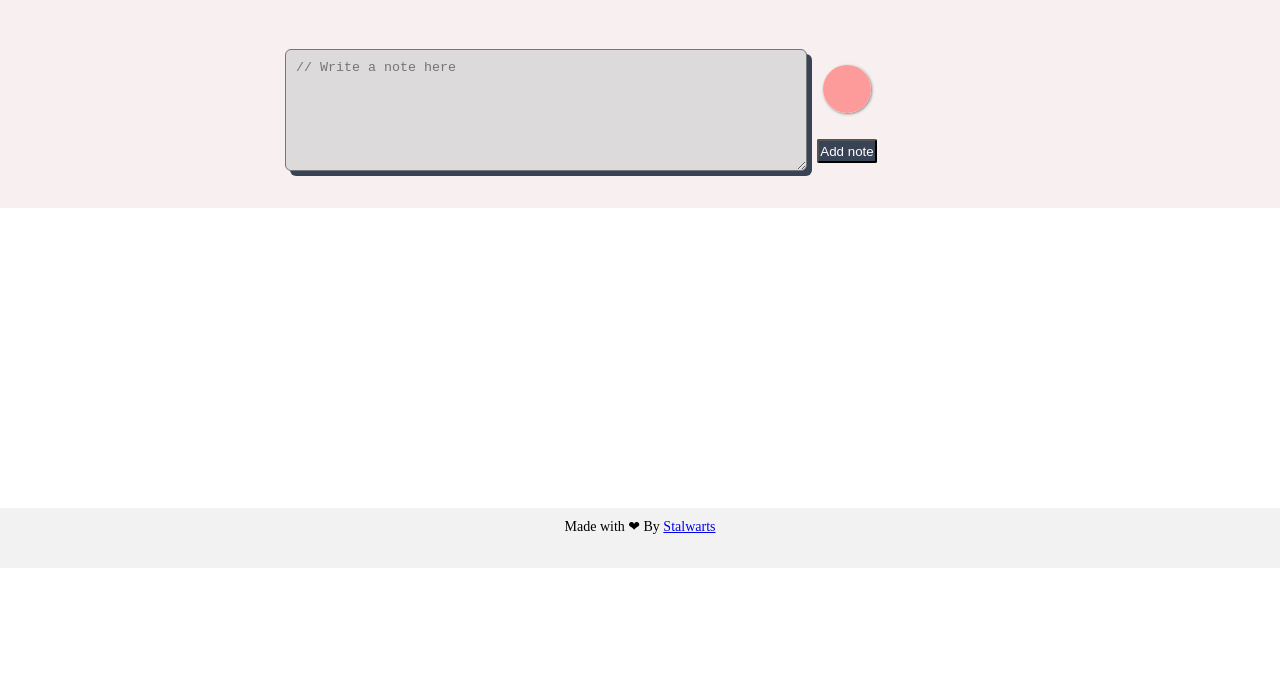
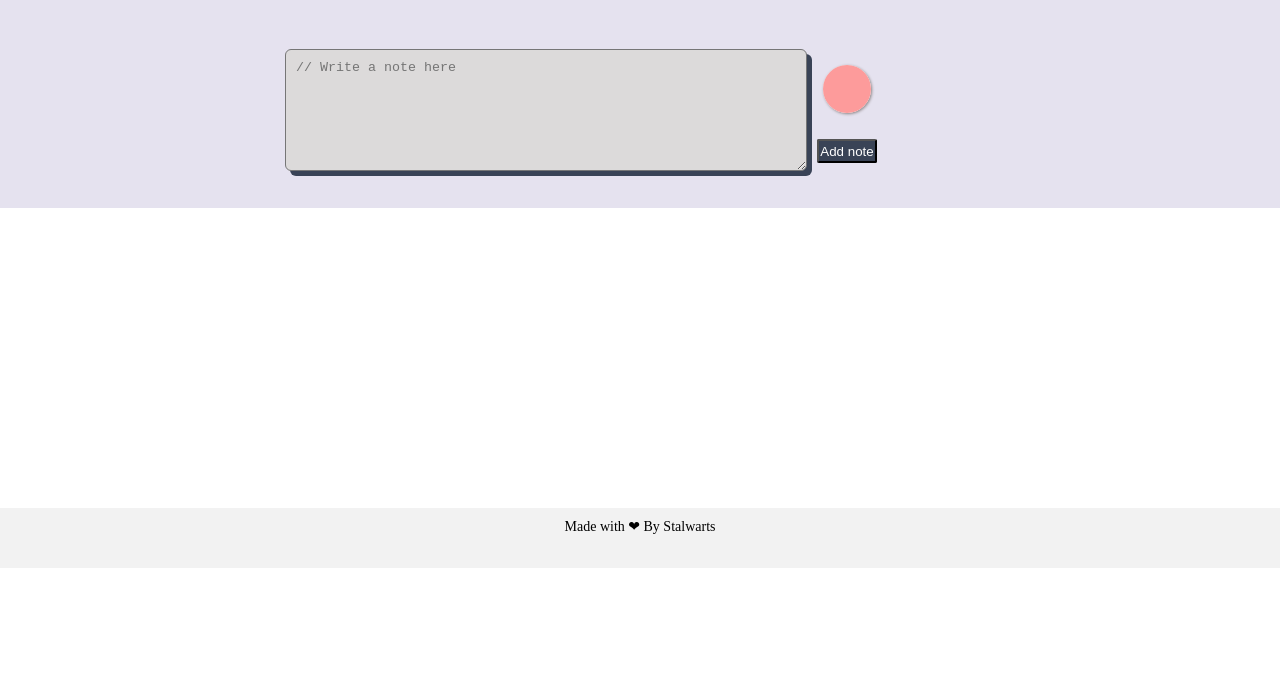
Before and after one commit to SyedFahad-CS/WallofLove, a plain HTML site: page index.html in a window 1280 px wide. Shown: the part 110-800 px from the top of the page. Drawn offline with Linux system fonts and the light colour scheme; a web font is replaced by a local one.

Commit message:
Styling of Anchor tag

```diff
--- a/style.css
+++ b/style.css
@@ -12,8 +12,29 @@
 }
 
 .header {
-    background-color: #f8f0f0;
+    background-color: #2b177a1f;
 }
+
+a{
+    text-decoration: none;
+    color: black;
+
+
+}
+a:link{
+    text-decoration: black;
+}
+a:visited{
+    color: black;
+}
+/* a:hover{
+    color: var(--primary-color);
+} */
+a:active{
+    text-decoration: none;
+    text-decoration-color: none;
+}
+
 .content{
 max-width:750px ;
 margin:auto;
```
